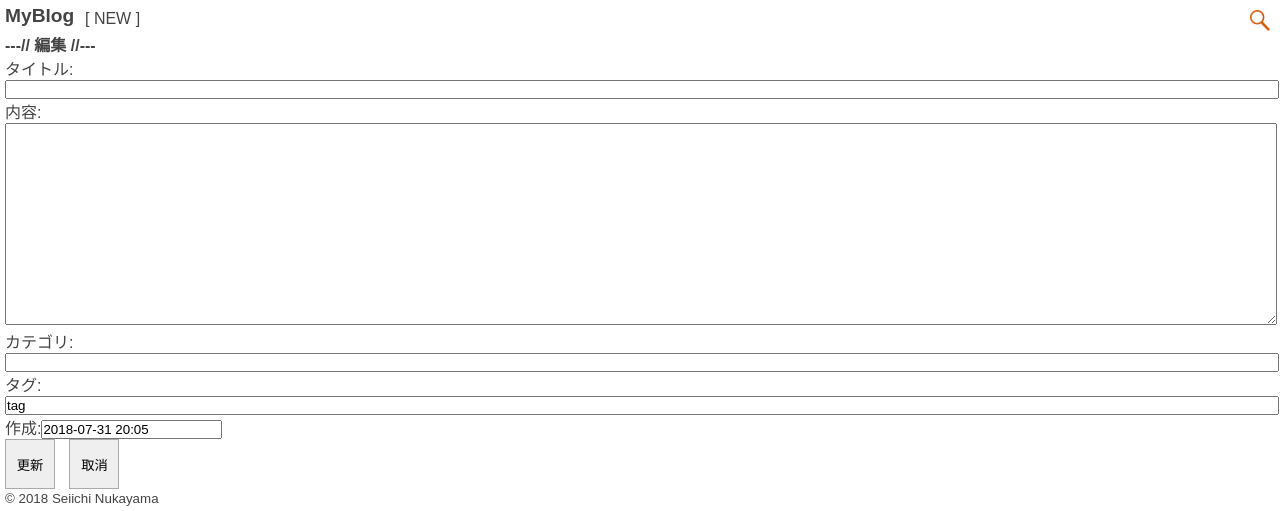
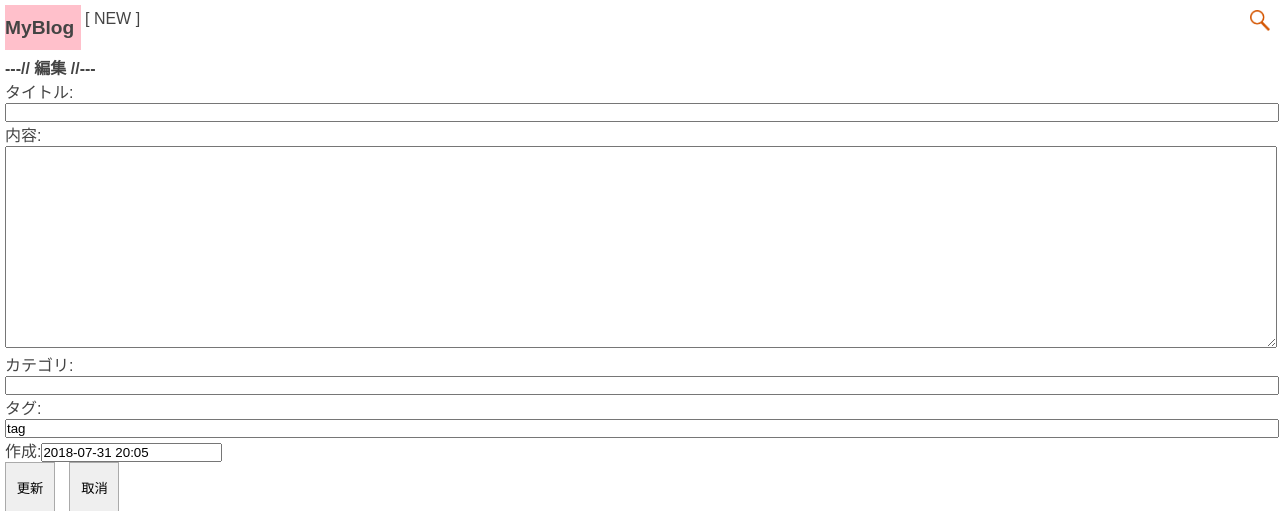
Before and after one commit to SeiichiN/myblog-easy, a PHP site: page /editBlog.php in a window 1280 px wide. Shown: the top 511 px of the page. Run offline with PHP 8.4, Linux system fonts and the light colour scheme; data that the repository does not hold is empty; some libraries are stand-ins or nearby versions.

Commit message:
myblog.css modified.

```diff
--- a/myblog.css
+++ b/myblog.css
@@ -43,6 +43,9 @@ header .newBlog {
 }
 header h1 {
     font-size: 1.2em;
+    line-height: 45px;
+    background-color: pink;
+    width: 76px;
 }
 #findBtn {
     position: absolute;
```
